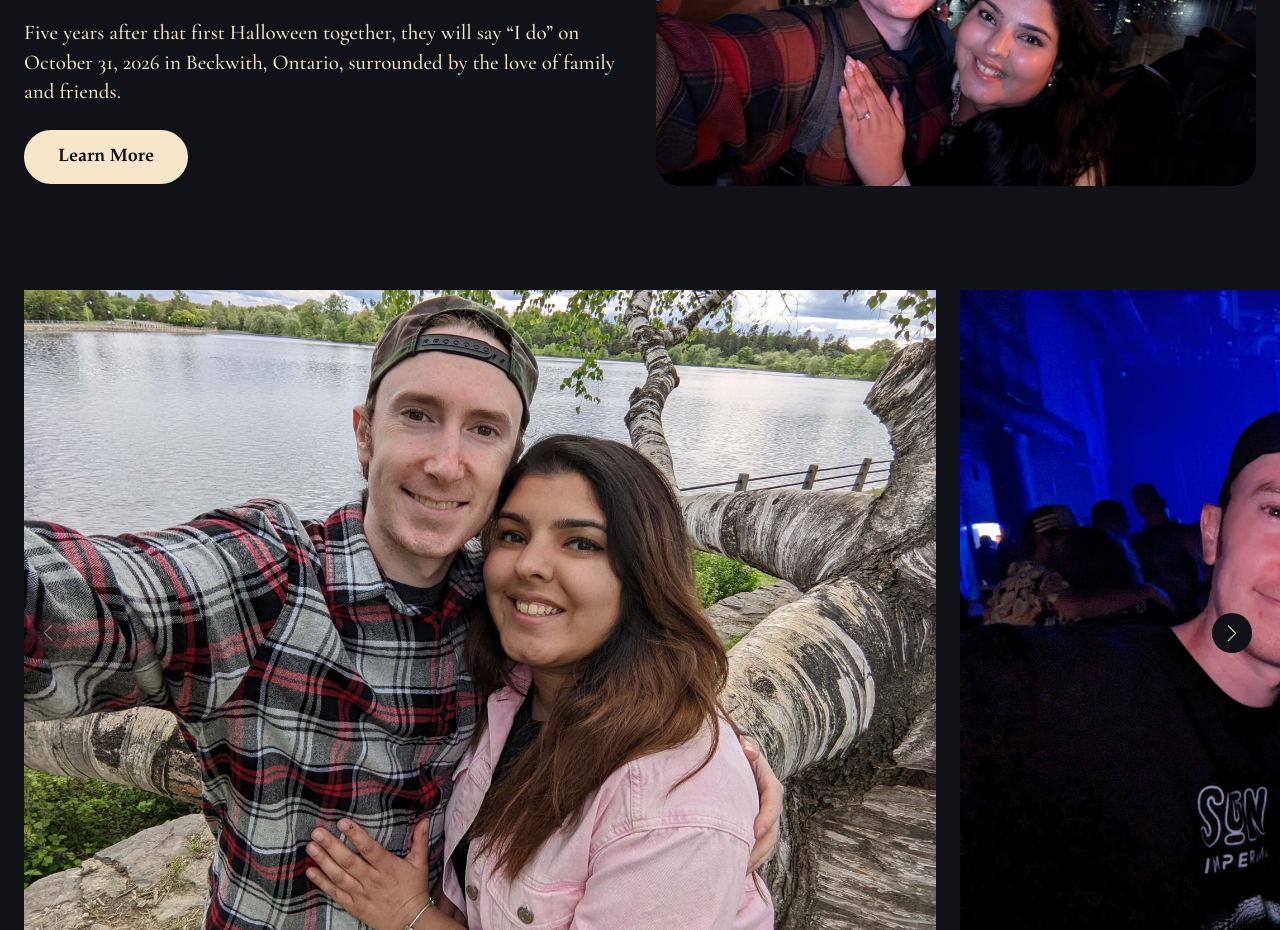
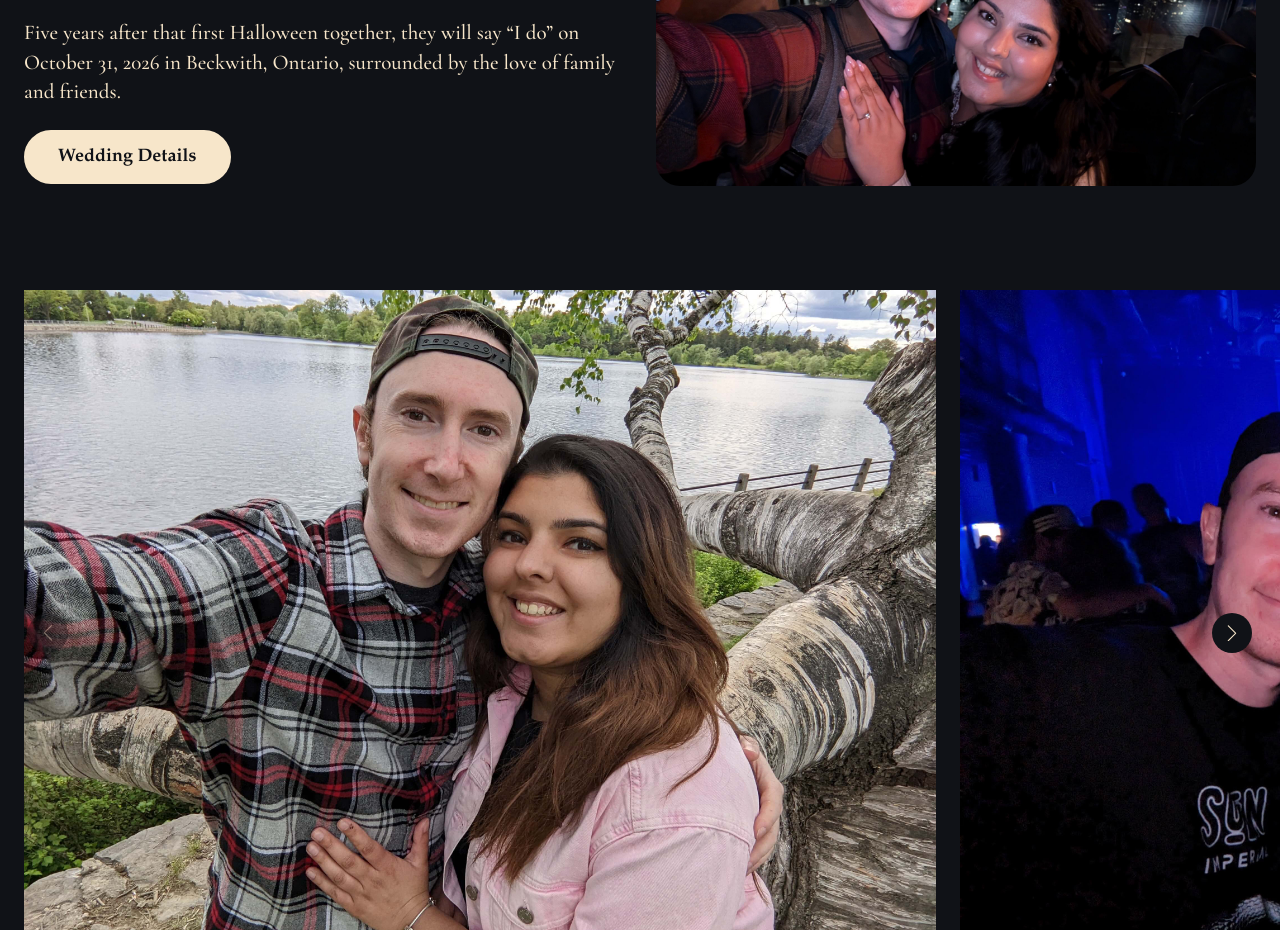
Before and after one commit to ericlach32/safraanderic, a Vue app: page / in a window 1280 px wide. Shown: the part 1160-2090 px from the top of the page. Built offline with nearby package versions, Linux system fonts and the light colour scheme; a web font is replaced by a local one.

Commit message:
main cta

```diff
--- a/src/views/HomeView.vue
+++ b/src/views/HomeView.vue
@@ -24,7 +24,7 @@ import ImageCarousel from '../components/ImageCarousel.vue'
         subheading="We're simply meant to be."
         copy="<p>Safra and Eric’s story began in September 2021, when they first connected over a shared love of music and movies (shoutout to <i>The Turning Point</i>). On Halloween night, while watching John Carpenter’s <i>Halloween</i>, Eric asked Safra to be his partner. From that moment, they’ve been inseparable.</p><p>Five years after that first Halloween together, they will say “I do” on October 31, 2026 in Beckwith, Ontario, surrounded by the love of family and friends.</p>"
         ctaUrl="/about"
-        ctaText="Learn More"
+        ctaText="Wedding Details"
         imageUrl="/safra-and-eric-ny-1.jpg"
         imageAlt="Safra and Eric"
         imageMobileUrl="/safra-and-eric-ny-1.jpg"
```
